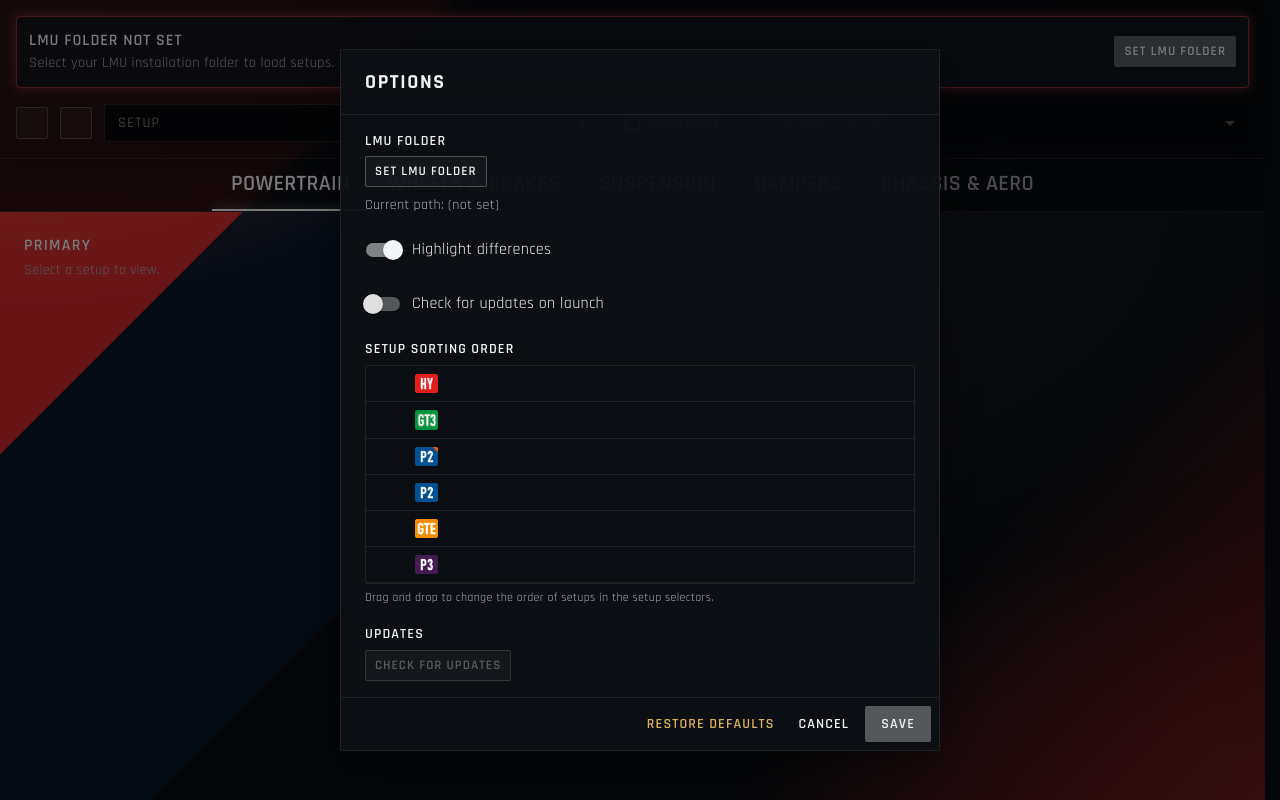
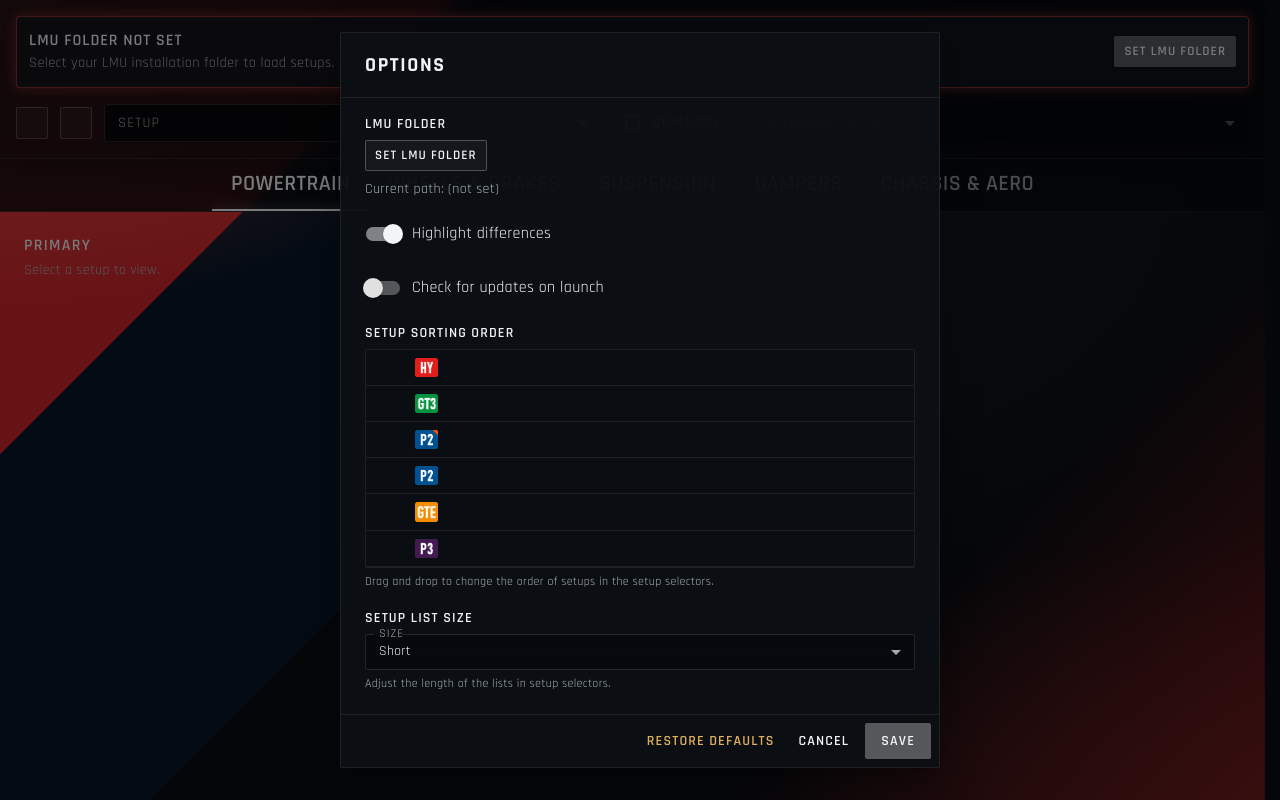
Before and after one commit to porgabi/lmu-setup-viewer, a React (Create React App) app: page / in a window 1280 px wide. Both pictures are taken after a click on the button 32 px from the left and 123 px from the top of the page. Built offline with nearby package versions, Linux system fonts and the light colour scheme; some icons are missing.

Commit message:
Making use of class order setting; adding setting to adjust dropdown size

```diff
--- a/main.js
+++ b/main.js
@@ -56,6 +56,7 @@ let store;
 const DEFAULT_SETTINGS = {
   diffHighlightEnabled: true,
   dropdownSortOrder: ['hy', 'lmgt3', 'lmp2_elms', 'lmp2_wec', 'gte', 'lmp3'],
+  dropdownListSize: 'short',
   checkUpdatesOnLaunch: false,
 };
 
--- a/src/components/OptionsDialog.js
+++ b/src/components/OptionsDialog.js
@@ -7,11 +7,15 @@ import {
   DialogContent,
   DialogTitle,
   FormControlLabel,
+  FormControl,
+  InputLabel,
   List,
   ListItem,
   ListItemIcon,
   ListItemText,
   Paper,
+  Select,
+  MenuItem,
   Switch,
   Typography,
 } from '@mui/material';
@@ -67,6 +71,10 @@ export default function OptionsDialog({ open, onClose }) {
 
   const handleToggle = (key) => (event) => {
     setDraft((prev) => ({ ...prev, [key]: event.target.checked }));
+  };
+
+  const handleDropdownSizeChange = (event) => {
+    setDraft((prev) => ({ ...prev, dropdownListSize: event.target.value }));
   };
 
   const handleSave = async () => {
@@ -158,6 +166,27 @@ export default function OptionsDialog({ open, onClose }) {
           </Box>
           <Box>
             <Typography variant="subtitle2" sx={{ mb: 0.5, textTransform: 'uppercase', letterSpacing: '0.08em' }}>
+              Setup list size
+            </Typography>
+            <FormControl size="small" fullWidth>
+              <InputLabel id="dropdown-size-label">Size</InputLabel>
+              <Select
+                labelId="dropdown-size-label"
+                value={draft.dropdownListSize}
+                label="Size"
+                onChange={handleDropdownSizeChange}
+              >
+                <MenuItem value="short">Short</MenuItem>
+                <MenuItem value="medium">Medium</MenuItem>
+                <MenuItem value="long">Long</MenuItem>
+              </Select>
+            </FormControl>
+            <Typography variant="caption" color="text.secondary" sx={{ mt: 0.5, display: 'block' }}>
+              Adjust the length of the lists in setup selectors.
+            </Typography>
+          </Box>
+          <Box>
+            <Typography variant="subtitle2" sx={{ mb: 0.5, textTransform: 'uppercase', letterSpacing: '0.08em' }}>
               Updates
             </Typography>
             <Button variant="outlined" size="small" disabled>
--- a/src/components/SetupSectionPanel.js
+++ b/src/components/SetupSectionPanel.js
@@ -8,6 +8,7 @@ import { resolveCarInfo } from '../domain/carInfo';
 import { buildDiffMap, getCompoundColor, getDisplayValue } from '../domain/setupDiff';
 import { buildGroupedSections } from '../domain/setupGrouping';
 import SetupHeading from './SetupHeading';
+import { useSettings } from '../state/SettingsContext';
 
 function EntriesTable({ entries, sectionName, diffMap }) {
   const gridTemplateColumns = 'minmax(0, 1.6fr) minmax(0, 1fr)';
@@ -284,6 +285,7 @@ export default function SetupSectionPanel({ categoryKey }) {
     loadingFiles,
     errors,
   } = useSetupContext();
+  const { settings } = useSettings();
 
   const category = getSetupCategory(categoryKey);
   const columns = [
@@ -304,7 +306,7 @@ export default function SetupSectionPanel({ categoryKey }) {
     columns.length > 1 ? 'repeat(2, minmax(0, 1fr))' : 'minmax(0, 1fr)';
 
   let diffMap = null;
-  if (comparisonEnabled && primarySetup && secondarySetup) {
+  if (comparisonEnabled && settings.diffHighlightEnabled && primarySetup && secondarySetup) {
     const primaryParsed = setupFiles[primarySetup]?.parsed;
     const secondaryParsed = setupFiles[secondarySetup]?.parsed;
     if (primaryParsed && secondaryParsed) {
--- a/src/components/SetupSelector.js
+++ b/src/components/SetupSelector.js
@@ -20,11 +20,9 @@ import { renderSetupValue } from './setupDisplay';
 import SetupMenuItem from './SetupMenuItem';
 import VirtualizedMenuList from './VirtualizedMenuList';
 import OptionsDialog from './OptionsDialog';
+import { useSettings } from '../state/SettingsContext';
 
-function buildMenuItems(setupIndex, trackInfo, excludeValue, showIcons) {
-  // TODO: will come from app settings.
-  const classOrder = defaultClassOrder;
-
+function buildMenuItems(setupIndex, trackInfo, excludeValue, showIcons, classOrder) {
   const sections = buildSetupMenuData(setupIndex, trackInfo, excludeValue, classOrder);
   const items = [];
 
@@ -86,6 +84,7 @@ export default function SetupSelector() {
     setSecondarySetup,
     setComparisonEnabled,
   } = useSetupContext();
+  const { settings } = useSettings();
   const [primaryMenuOpen, setPrimaryMenuOpen] = React.useState(false);
   const [secondaryMenuOpen, setSecondaryMenuOpen] = React.useState(false);
   const [optionsOpen, setOptionsOpen] = React.useState(false);
@@ -98,6 +97,19 @@ export default function SetupSelector() {
     setSecondarySetup(event.target.value);
   };
 
+  const classOrder = React.useMemo(() => {
+    const order = settings?.dropdownSortOrder;
+    if (!Array.isArray(order) || order.length === 0) return defaultClassOrder;
+
+    return new Map(order.map((value, index) => [value, index]));
+  }, [settings?.dropdownSortOrder]);
+
+  const menuHeightMap = {
+    short: 320,
+    medium: 500,
+    long: 800,
+  };
+  const menuMaxHeight = menuHeightMap[settings.dropdownListSize] || menuHeightMap.short;
   const menuProps = {
     disableScrollLock: true,
     PaperProps: {
@@ -113,7 +125,7 @@ export default function SetupSelector() {
     },
     MenuListProps: {
       component: VirtualizedMenuList,
-      maxHeight: 320,
+      maxHeight: menuMaxHeight,
       rowHeight: 40,
       overscan: 5,
     },
@@ -121,12 +133,12 @@ export default function SetupSelector() {
 
   const gamePath = lmuPath || '(not set)';
   const primaryMenuItems = React.useMemo(
-    () => buildMenuItems(setupIndex, trackInfo, secondarySetup, primaryMenuOpen),
-    [setupIndex, trackInfo, secondarySetup, primaryMenuOpen]
+    () => buildMenuItems(setupIndex, trackInfo, secondarySetup, primaryMenuOpen, classOrder),
+    [setupIndex, trackInfo, secondarySetup, primaryMenuOpen, classOrder]
   );
   const secondaryMenuItems = React.useMemo(
-    () => buildMenuItems(setupIndex, trackInfo, primarySetup, secondaryMenuOpen),
-    [setupIndex, trackInfo, primarySetup, secondaryMenuOpen]
+    () => buildMenuItems(setupIndex, trackInfo, primarySetup, secondaryMenuOpen, classOrder),
+    [setupIndex, trackInfo, primarySetup, secondaryMenuOpen, classOrder]
   );
   const showPathBanner = !lmuPath;
 
--- a/src/state/SettingsContext.js
+++ b/src/state/SettingsContext.js
@@ -6,6 +6,7 @@ const SettingsContext = React.createContext(null);
 export const defaultSettings = {
   diffHighlightEnabled: true,
   dropdownSortOrder: ['hy', 'lmgt3', 'lmp2_elms', 'lmp2_wec', 'gte', 'lmp3'],
+  dropdownListSize: 'short',
   checkUpdatesOnLaunch: false,
 };
 
```
